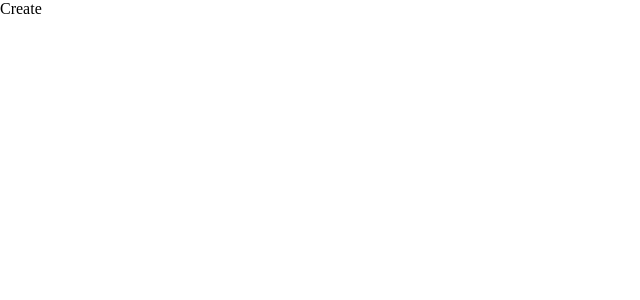
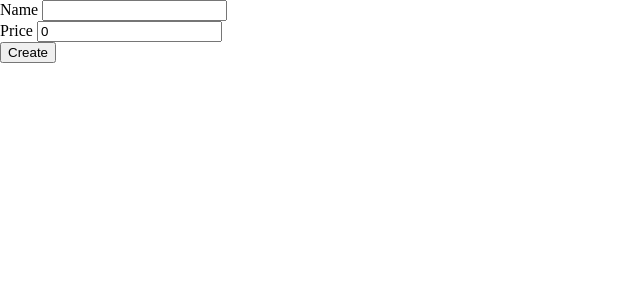
Before and after one commit to devlemire/simulation-1, a React (Create React App) app in the folder public/: page /create/11 in a window 1280 px wide. Shown: the top 300 px of the page, without its empty margins (0-640 px from the left). Built offline with nearby package versions, Linux system fonts and the light colour scheme.

Commit message:
JL master - Front end create

```diff
--- a/public/src/components/Create/Create.js
+++ b/public/src/components/Create/Create.js
@@ -1,24 +1,50 @@
 import React, { Component } from "react";
+
+import axios from "axios";
+import api from "../../api";
 
 export default class Create extends Component {
   constructor() {
     super();
     this.state = {
       name: '',
+      image: 'http://lorempixel.com/200/200/business/',
       price: 0
     };
 
     this.handleChange = this.handleChange.bind( this );
+    this.create = this.create.bind( this );
   }
 
   handleChange( prop, val ) {
     this.setState({ [prop]: val });
   }
 
+  create() {
+    const { id } = this.props.match.params;
+    const { history } = this.props;
+    const { name, price, image } = this.state;
+
+    if ( isNaN( price ) ) {
+      return
+    } else {
+      axios.post( `${api.bin}/${id}`, { name, price, image } ).then( response => {
+        history.push( `/bins/${id[0]}` );
+      });
+    }
+  }
+
   render() {
+    const { name, price } = this.state;
     return (
       <div>
-        Create
+        <span> Name </span>
+        <input value={ name } onChange={ (e) => this.handleChange('name', e.target.value) } />
+        <br />
+        <span> Price </span>
+        <input value={ price } onChange={ (e) => this.handleChange('price', e.target.value) } />
+        <br />
+        <button onClick={ this.create }> Create </button>
       </div>
     )
   }
--- a/public/src/components/Detail/Detail.js
+++ b/public/src/components/Detail/Detail.js
@@ -42,7 +42,7 @@ export default class Detail extends Component {
     if ( isNaN( price ) ) {
       return
     } else {
-      axios.put( `${api.bin}/${id}`, { name, price: parseInt( price ) } ).then( response => {
+      axios.put( `${api.bin}/${id}`, { name, price: parseInt( price, 10 ) } ).then( response => {
         const { data } = response;
         this.setState({ item: data, name: data.name, price: data.price, editMode: false });
       });
@@ -59,14 +59,13 @@ export default class Detail extends Component {
 
   render() {
     const { item, editMode, name, price } = this.state;
-    const { history } = this.props;
     return (
       <div>
         {
           item
           ?
             <div>
-              <img src={ item.image } />
+              <img src={ item.image } alt="inventory" />
               {
                 editMode
                 ?
--- a/public/src/router.js
+++ b/public/src/router.js
@@ -11,6 +11,6 @@ export default (
     <Route component={ Shelves } path="/" exact />
     <Route component={ Bins } path="/bins/:id" />
     <Route component={ Detail } path="/bin/:id" />
-    <Route component={ Create } path="/create" />
+    <Route component={ Create } path="/create/:id" />
   </Switch>
 )
```
